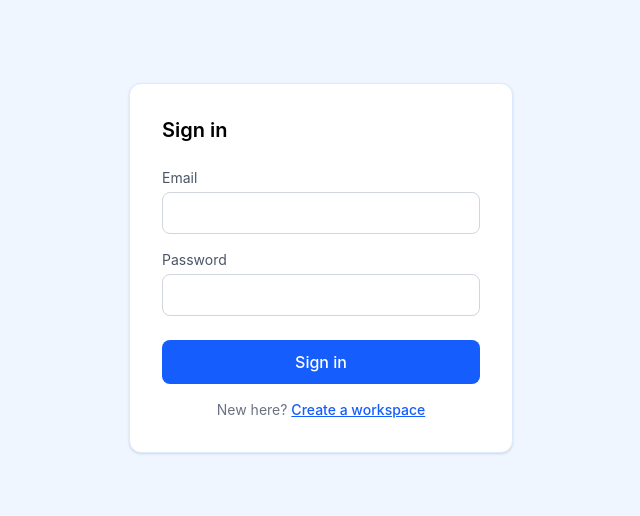
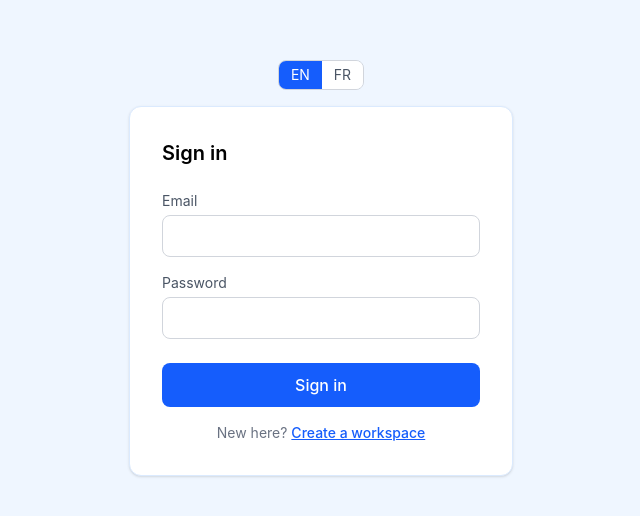
Before and after one commit to Eyongtarh/Client-portal, a React app in the folder frontend/: page /login in a window 1280 px wide. Shown: the part 132-648 px from the top of the page, without its empty margins (319-959 px from the left). Built offline with nearby package versions, Linux system fonts and the light colour scheme; the HTML template or start-up script is replaced by a standard one.

Commit message:
Add i18n with English/French toggle, applied to Login page

```diff
--- a/frontend/package.json
+++ b/frontend/package.json
@@ -11,8 +11,10 @@
   },
   "dependencies": {
     "axios": "^1.19.0",
+    "i18next": "^26.4.0",
     "react": "^19.2.8",
     "react-dom": "^19.2.8",
+    "react-i18next": "^17.0.12",
     "react-router-dom": "^7.18.2"
   },
   "devDependencies": {
--- /dev/null
+++ b/frontend/src/components/LanguageToggle.jsx
@@ -0,0 +1,39 @@
+// A simple EN/FR switch. Saves the choice to localStorage so
+// it persists across page reloads and browser sessions.
+import { useTranslation } from "react-i18next";
+
+export default function LanguageToggle() {
+  const { i18n } = useTranslation();
+
+  function setLanguage(lang) {
+    i18n.changeLanguage(lang);
+    localStorage.setItem("language", lang);
+  }
+
+  const isEnglish = i18n.language === "en";
+
+  return (
+    <div className="inline-flex rounded-lg border border-gray-300 overflow-hidden text-sm">
+      <button
+        onClick={() => setLanguage("en")}
+        className={
+          isEnglish
+            ? "px-3 py-1 bg-blue-600 text-white"
+            : "px-3 py-1 bg-white text-gray-600"
+        }
+      >
+        EN
+      </button>
+      <button
+        onClick={() => setLanguage("fr")}
+        className={
+          !isEnglish
+            ? "px-3 py-1 bg-blue-600 text-white"
+            : "px-3 py-1 bg-white text-gray-600"
+        }
+      >
+        FR
+      </button>
+    </div>
+  );
+}
--- /dev/null
+++ b/frontend/src/lib/i18n.js
@@ -0,0 +1,20 @@
+// Sets up react-i18next with English and French bundled in.
+// The chosen language persists in localStorage across reloads.
+import i18n from "i18next";
+import { initReactI18next } from "react-i18next";
+import en from "../locales/en.json";
+import fr from "../locales/fr.json";
+
+const savedLanguage = localStorage.getItem("language") || "en";
+
+i18n.use(initReactI18next).init({
+  resources: {
+    en: { translation: en },
+    fr: { translation: fr },
+  },
+  lng: savedLanguage,
+  fallbackLng: "en",
+  interpolation: { escapeValue: false },
+});
+
+export default i18n;
--- /dev/null
+++ b/frontend/src/locales/en.json
@@ -0,0 +1,34 @@
+{
+  "login": {
+    "title": "Sign in",
+    "email": "Email",
+    "password": "Password",
+    "submit": "Sign in",
+    "submitting": "Signing in...",
+    "error": "Invalid email or password.",
+    "newHere": "New here?",
+    "createWorkspace": "Create a workspace"
+  },
+  "register": {
+    "title": "Create your workspace",
+    "fullName": "Your name",
+    "workspaceName": "Workspace name",
+    "email": "Email",
+    "username": "Username",
+    "password": "Password (8+ characters)",
+    "submit": "Create workspace",
+    "submitting": "Creating...",
+    "haveAccount": "Already have an account?",
+    "signIn": "Sign in"
+  },
+  "dashboard": {
+    "clients": "Clients",
+    "inviteClient": "+ Invite client",
+    "companyName": "Company name",
+    "clientEmail": "Client email",
+    "sendInvite": "Send invite",
+    "sending": "Sending...",
+    "noClients": "No clients yet.",
+    "signOut": "Sign out"
+  }
+}
--- /dev/null
+++ b/frontend/src/locales/fr.json
@@ -0,0 +1,34 @@
+{
+  "login": {
+    "title": "Connexion",
+    "email": "E-mail",
+    "password": "Mot de passe",
+    "submit": "Se connecter",
+    "submitting": "Connexion...",
+    "error": "E-mail ou mot de passe invalide.",
+    "newHere": "Nouveau ici ?",
+    "createWorkspace": "Créer un espace de travail"
+  },
+  "register": {
+    "title": "Créez votre espace de travail",
+    "fullName": "Votre nom",
+    "workspaceName": "Nom de l'espace de travail",
+    "email": "E-mail",
+    "username": "Nom d'utilisateur",
+    "password": "Mot de passe (8 caractères min.)",
+    "submit": "Créer l'espace de travail",
+    "submitting": "Création...",
+    "haveAccount": "Vous avez déjà un compte ?",
+    "signIn": "Se connecter"
+  },
+  "dashboard": {
+    "clients": "Clients",
+    "inviteClient": "+ Inviter un client",
+    "companyName": "Nom de l'entreprise",
+    "clientEmail": "E-mail du client",
+    "sendInvite": "Envoyer l'invitation",
+    "sending": "Envoi...",
+    "noClients": "Aucun client pour le moment.",
+    "signOut": "Déconnexion"
+  }
+}
--- a/frontend/src/main.jsx
+++ b/frontend/src/main.jsx
@@ -6,6 +6,7 @@ import { BrowserRouter } from "react-router-dom";
 import App from "./App.jsx";
 import { AuthProvider } from "./lib/AuthContext.jsx";
 import "./index.css";
+import "./lib/i18n.js";
 
 ReactDOM.createRoot(document.getElementById("root")).render(
   <React.StrictMode>
--- a/frontend/src/pages/Login.jsx
+++ b/frontend/src/pages/Login.jsx
@@ -2,9 +2,12 @@
 // to the dashboard on success.
 import { useState } from "react";
 import { Link, useNavigate } from "react-router-dom";
+import { useTranslation } from "react-i18next";
 import { useAuth } from "../lib/AuthContext.jsx";
+import LanguageToggle from "../components/LanguageToggle.jsx";
 
 export default function Login() {
+  const { t } = useTranslation();
   const { login } = useAuth();
   const navigate = useNavigate();
   const [email, setEmail] = useState("");
@@ -20,59 +23,55 @@ export default function Login() {
       await login(email, password);
       navigate("/");
     } catch (err) {
-      setError("Invalid email or password.");
+      setError(t("login.error"));
     } finally {
       setBusy(false);
     }
   }
+
   return (
-    <div
-      className="min-h-screen flex items-center
-      justify-center bg-blue-50"
-    >
+    <div className="min-h-screen flex flex-col items-center justify-center bg-blue-50 gap-4">
+      <LanguageToggle />
       <form
         onSubmit={onSubmit}
-        className="w-full max-w-sm bg-white p-8
-          rounded-xl shadow-sm border border-blue-100"
+        className="w-full max-w-sm bg-white p-8 rounded-xl shadow-sm border border-blue-100"
       >
-        <h1 className="text-xl font-semibold mb-6">Sign in</h1>
+        <h1 className="text-xl font-semibold mb-6">{t("login.title")}</h1>
         {error && (
-          <div
-            className="mb-4 text-sm text-red-600
-            bg-red-50 border border-red-200 rounded p-2"
-          >
+          <div className="mb-4 text-sm text-red-600 bg-red-50 border border-red-200 rounded p-2">
             {error}
           </div>
         )}
-        <label className="block text-sm mb-1 text-gray-600">Email</label>
+        <label className="block text-sm mb-1 text-gray-600">
+          {t("login.email")}
+        </label>
         <input
           type="email"
           required
           value={email}
           onChange={(e) => setEmail(e.target.value)}
-          className="w-full mb-4 px-3 py-2 border
-            border-gray-300 rounded-lg"
+          className="w-full mb-4 px-3 py-2 border border-gray-300 rounded-lg"
         />
-        <label className="block text-sm mb-1 text-gray-600">Password</label>
+        <label className="block text-sm mb-1 text-gray-600">
+          {t("login.password")}
+        </label>
         <input
           type="password"
           required
           value={password}
           onChange={(e) => setPassword(e.target.value)}
-          className="w-full mb-6 px-3 py-2 border
-            border-gray-300 rounded-lg"
+          className="w-full mb-6 px-3 py-2 border border-gray-300 rounded-lg"
         />
         <button
           disabled={busy}
-          className="w-full bg-blue-600 text-white
-            rounded-lg py-2.5 font-medium disabled:opacity-50"
+          className="w-full bg-blue-600 text-white rounded-lg py-2.5 font-medium disabled:opacity-50"
         >
-          {busy ? "Signing in..." : "Sign in"}
+          {busy ? t("login.submitting") : t("login.submit")}
         </button>
         <p className="text-sm text-gray-500 mt-4 text-center">
-          New here?{" "}
+          {t("login.newHere")}{" "}
           <Link to="/register" className="text-blue-600 font-medium underline">
-            Create a workspace
+            {t("login.createWorkspace")}
           </Link>
         </p>
       </form>
```
Also changed, not shown: 1 other file (tests, documents, lock files or other folders).
